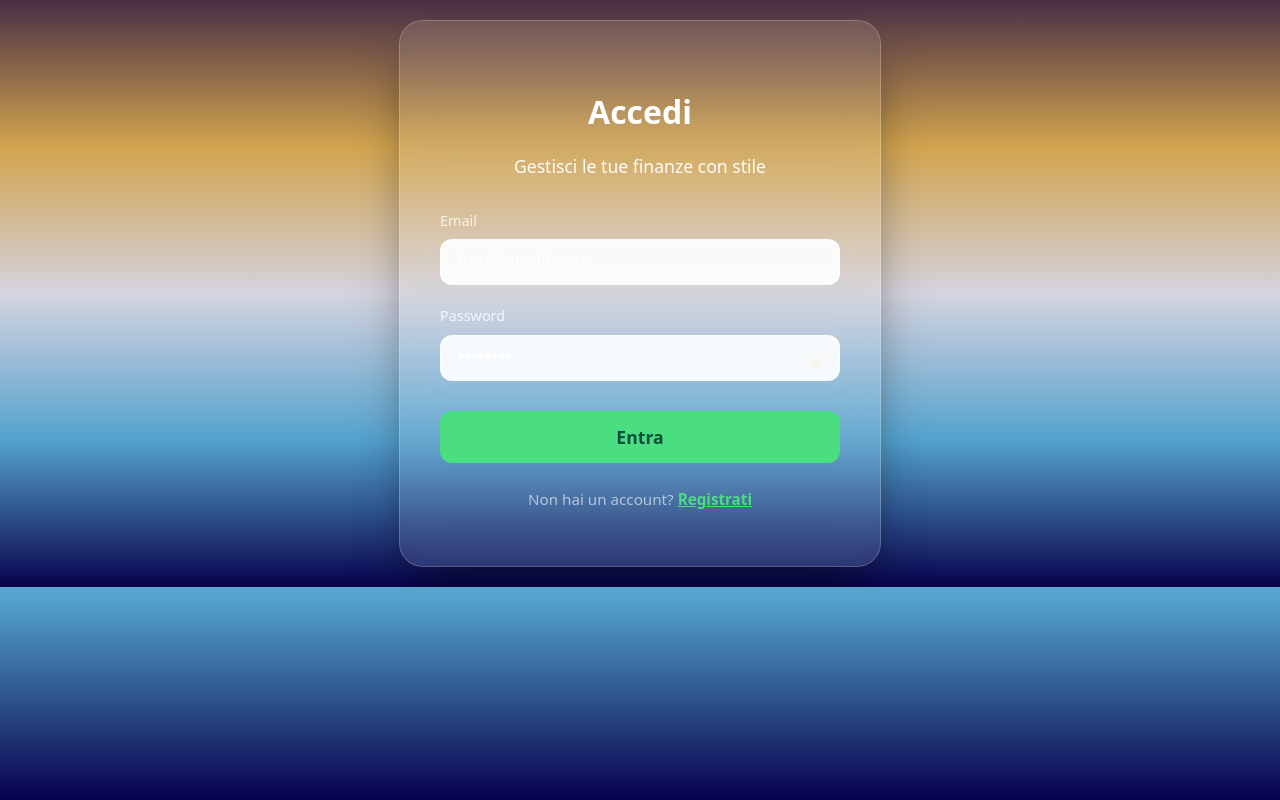
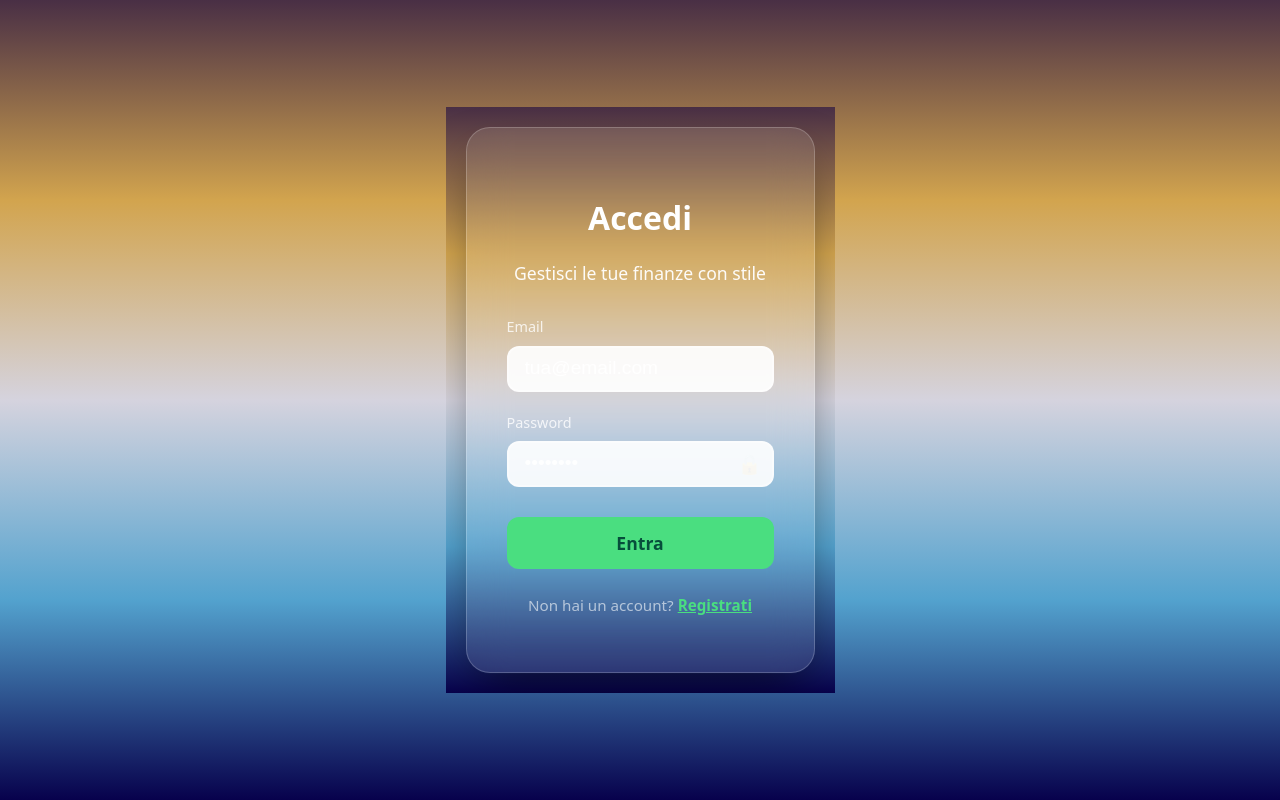
Before and after one commit to cavalieridelcodice-webdeveloper/Kash, a React (Vite) app: page / in a window 1280 px wide. Built offline with nearby package versions, Linux system fonts and the light colour scheme; no server answers.

Commit message:
test 10 ripristino layout precedente del 08-03-2026 del 02.52

```diff
--- a/index.html
+++ b/index.html
@@ -10,7 +10,7 @@
   <link rel="manifest" href="/site.webmanifest" />
 
   <meta name="viewport"
-    content="width=device-width, initial-scale=1.0, maximum-scale=1.0, user-scalable=no, viewport-fit=cover, interactive-widget=resizes-content" />
+    content="width=device-width, initial-scale=1.0, maximum-scale=1.0, user-scalable=no, viewport-fit=cover" />
   <meta name="theme-color" content="#1e1e2d" />
 
   <!-- Native Feel Meta Tags -->
--- a/src/index.css
+++ b/src/index.css
@@ -28,28 +28,17 @@ a:hover {
 
 body {
   margin: 0;
+  display: flex;
+  place-items: center;
   min-width: 320px;
-  /* iOS PWA Standalone Fix: */
-  position: absolute;
-  top: 0;
-  bottom: 0;
-  left: 0;
-  right: 0;
-  overflow-y: auto;
-  -webkit-overflow-scrolling: touch;
-  background-color: #0f172a;
-}
-
-#root {
-  min-height: 100%;
-  display: flex;
-  flex-direction: column;
+  min-height: 100vh;
+  min-height: -webkit-fill-available;
+  overscroll-behavior-y: none;
+  /* Stabilize iOS PWA viewport */
 }
 
 html {
-  height: 100%;
-  overflow: hidden;
-  /* Let body handle scrolling */
+  height: -webkit-fill-available;
 }
 
 h1 {
```
